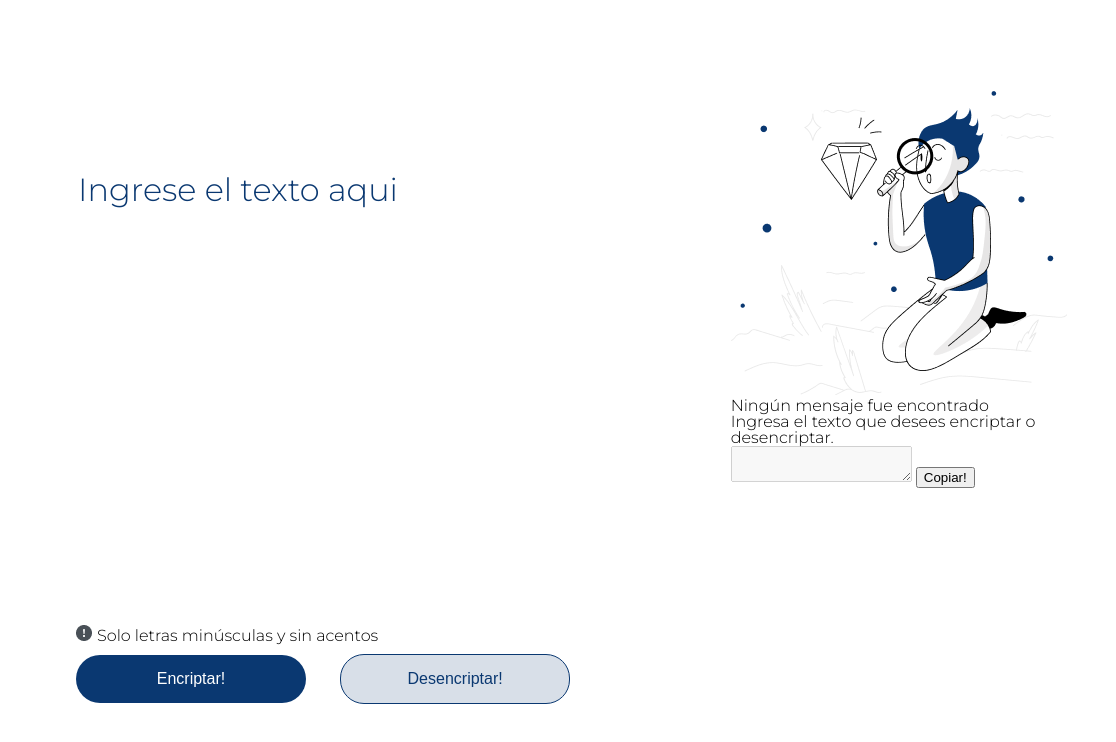
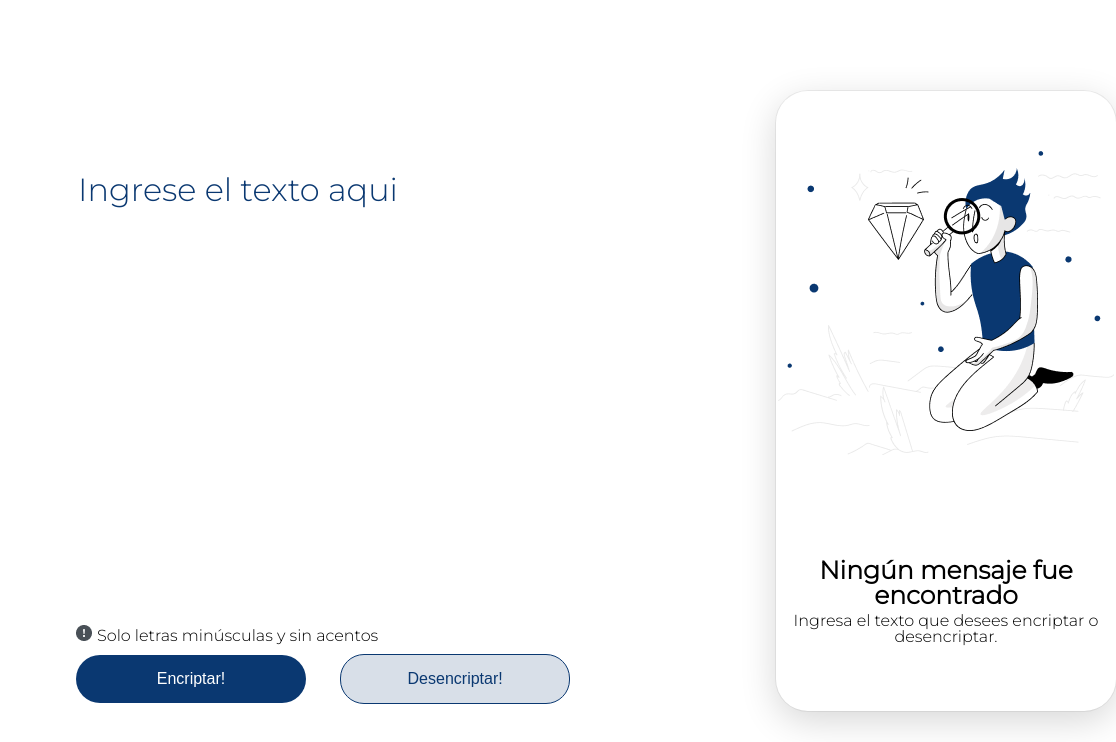
Before and after one commit to Richxrd22/challenge, a plain HTML site: page index.html in a window 1280 px wide. Shown: the top 742 px of the page, 164-1280 px from the left. Drawn offline with Linux system fonts and the light colour scheme.

Commit message:
Agregando estilos a la segunda seccion

```diff
--- a/style.css
+++ b/style.css
@@ -76,3 +76,59 @@ header img {
     background: #D8DFE8;
     cursor: pointer;
 }
+
+.caja-output {
+    height: 600px;
+    margin-left: 180px;
+    width: 340px;
+    border-radius: 32px;
+    box-shadow: rgba(0, 0, 0, 0.16) 0px 10px 36px 0px, rgba(0, 0, 0, 0.06) 0px 0px 0px 1px;
+    padding-top: 20px;
+    text-align: center;
+}
+
+#error {
+    text-align: center;
+}
+
+.Mensaje-error h2 {
+    font-weight: bold;
+    font-size: 25px;
+    margin-bottom: 5px;
+}
+
+.Mensaje-error {
+    margin: 100px 0;
+}
+
+#resultado {
+    text-align: center;
+}
+
+.output-resultado {
+    font-size: 32px;
+    width: 300px;
+    height: 410px;
+    background: transparent;
+    border: none;
+    outline: none;
+    display: inline-block;
+    font-family: inherit;
+    resize: none;
+}
+
+.copiar {
+    width: 230px;
+    padding: 15px 0;
+    font-size: 16px;
+    color: var(--main-bg-color);
+    border: 1px solid var(--main-bg-color);
+    border-radius: 24px;
+    background: #D8DFE8;
+    cursor: pointer;
+    margin-top: 110px;
+}
+
+#vistaError img {
+    margin-top: 40px;
+}
```
